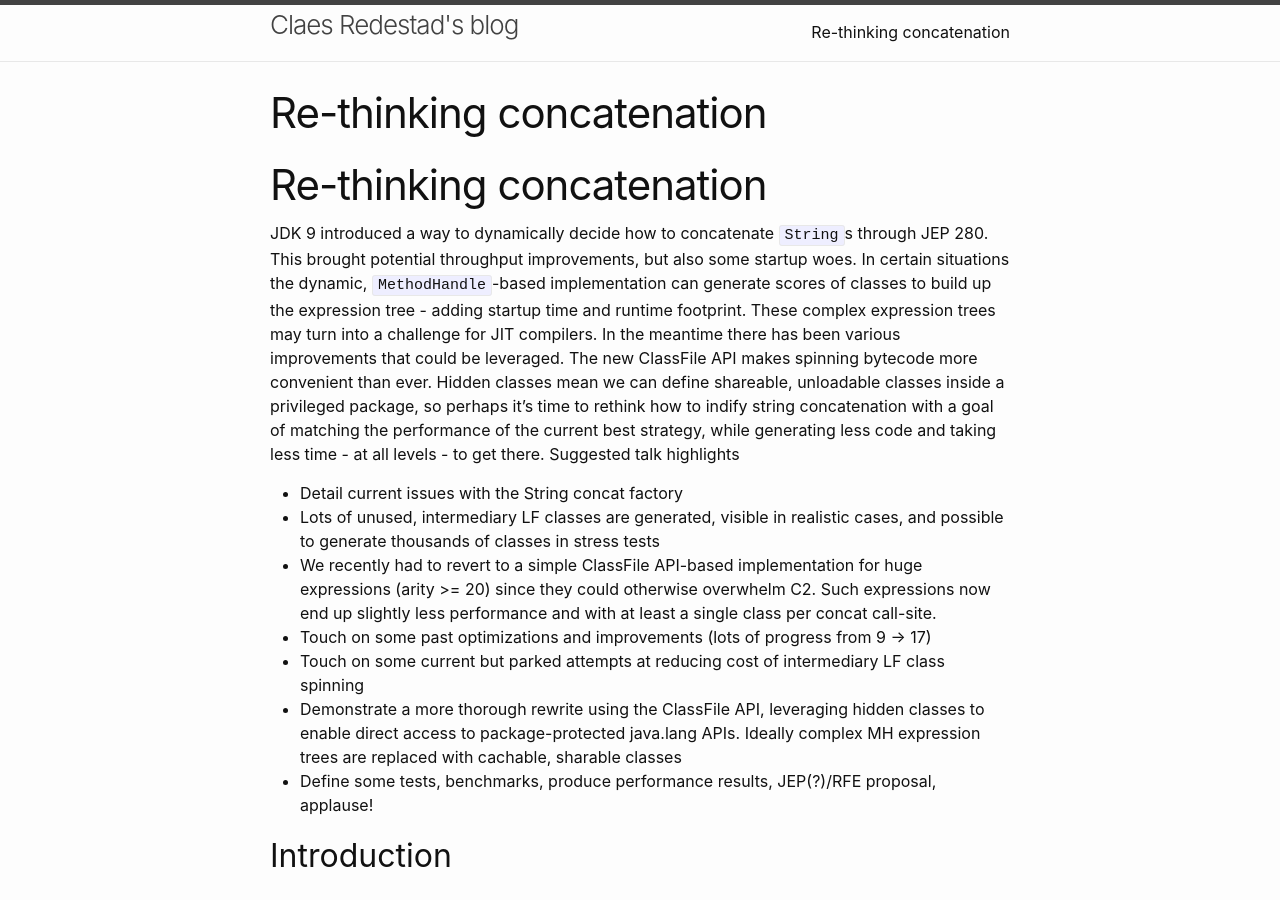
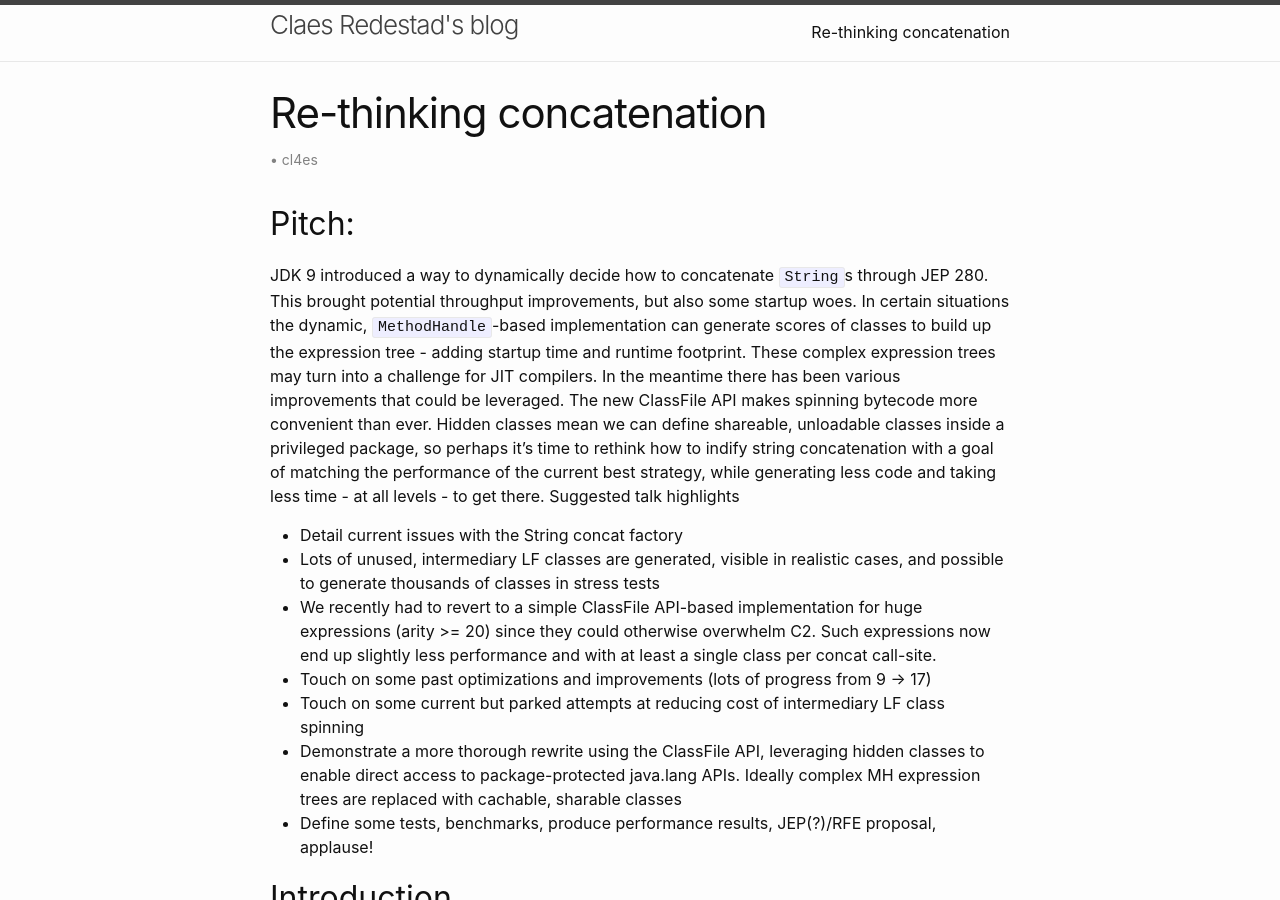
Before and after one commit to cl4es/cl4es.github.io, a Jekyll site: the page built from presentations/jvmls2024/draft.md, in a window 1280 px wide and 900 px high. Built offline with Jekyll 4.4.1, drawn with Linux system fonts in a browser that asks for light colours; our own code applies the rules of GitHub Pages for plain Markdown files.

```diff
--- a/presentations/jvmls2024/draft.md
+++ b/presentations/jvmls2024/draft.md
@@ -1,4 +1,12 @@
-# Re-thinking concatenation
+---
+layout: post
+title: "Re-thinking concatenation"
+author: "cl4es"
+tags:
+- junk
+---
+
+## Pitch:
 JDK 9 introduced a way to dynamically decide how to concatenate `String`s through JEP 280.
 This brought potential throughput improvements, but also some startup woes. In certain
 situations the dynamic, `MethodHandle`-based implementation can generate scores of classes
```
